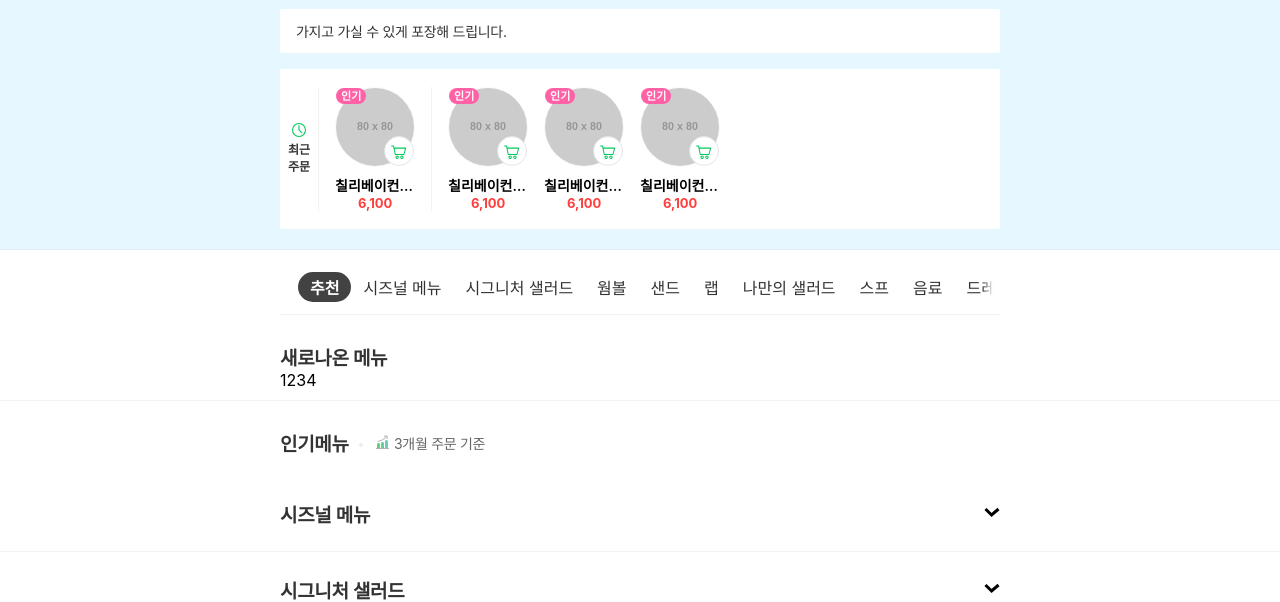
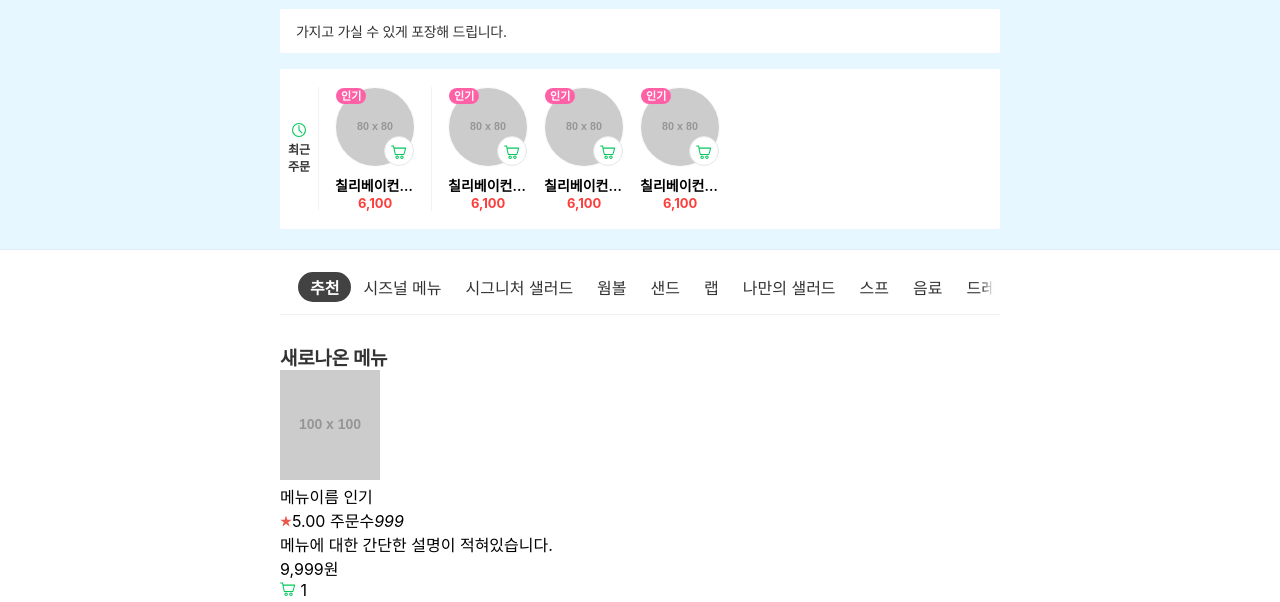
Before and after one commit to coconutstd/60days-finish, a plain HTML site: page 네이버주문/docs/index.html in a window 1280 px wide. Shown: the part 204-806 px from the top of the page. Drawn offline with Linux system fonts and the light colour scheme; placeholder pictures from the web are drawn by us.

Commit message:
네이버 주문 - 메뉴 아이템 마크업

```diff
--- a/네이버주문/docs/index.html
+++ b/네이버주문/docs/index.html
@@ -223,7 +223,45 @@
           <p class="title">새로나온 메뉴</p>
         </div>
         <ul class="menu-list">
-          <li class="menu-item">1234</li>
+          <li class="menu-item">
+            <a href="#" class="menu-detail">
+              <div class="menu-img-area">
+                <img
+                  src="https://via.placeholder.com/100x100/ffffff/0000000"
+                  alt="{메뉴명}"
+                  class="menu-img"
+                  width="100"
+                  height="110"
+                />
+              </div>
+              <div class="menu-info-area">
+                <p class="menu-name-group">
+                  <span class="menu-name">메뉴이름</span>
+                  <span class="badge-popular">인기</span>
+                </p>
+                <div class="menu-info-group">
+                  <span class="menu-grade"
+                    ><img
+                      src="../assets/images/ico-star.svg"
+                      alt=""
+                      class="ico-star"
+                    />5.00</span
+                  >
+                  <span class="menu-number-of-order">주문수<em>999</em></span>
+                </div>
+                <p class="menu-desc">메뉴에 대한 간단한 설명이 적혀있습니다.</p>
+                <p class="menu-price">9,999원</p>
+              </div>
+            </a>
+            <a href="" class="btn-cart">
+              <img
+                src="../assets/images/ico-cart.svg"
+                alt="주문하기"
+                class="ico-cart"
+              />
+              <span class="num">1</span>
+            </a>
+          </li>
         </ul>
       </div>
     </div>
@@ -256,7 +294,7 @@
           </button>
         </div>
         <ul class="menu-list">
-          <li class="menu-item">1234</li>
+          <li class="menu-item"></li>
         </ul>
       </div>
     </div>
```
